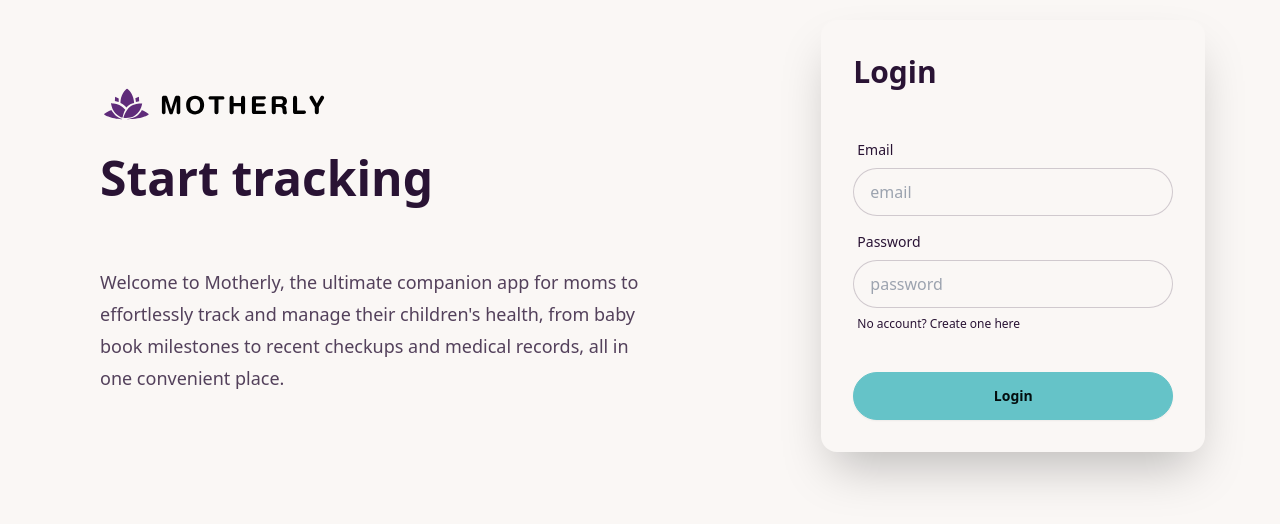
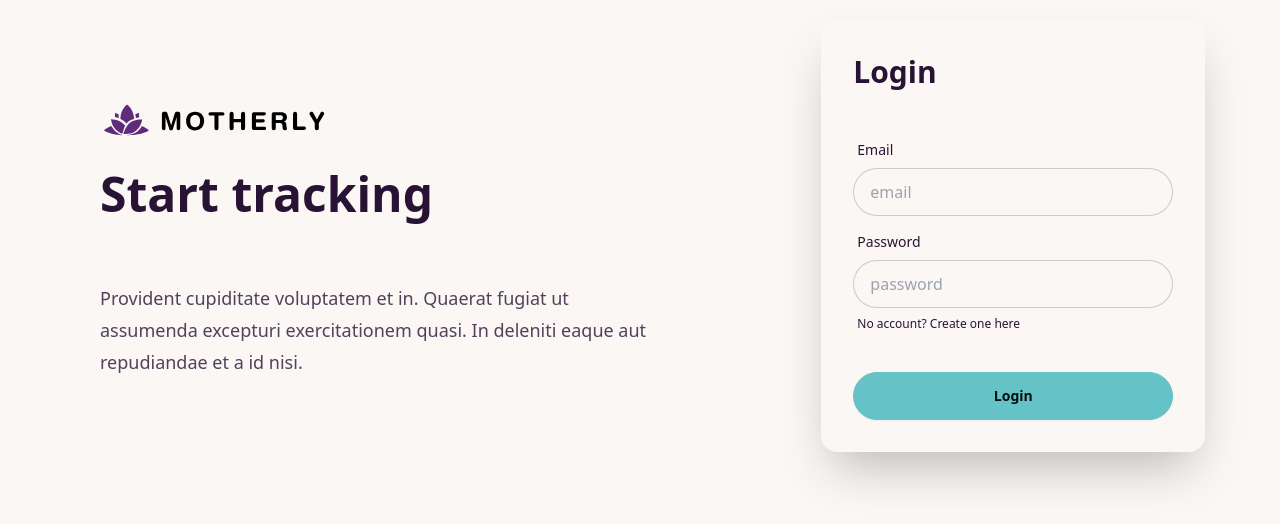
Before and after one commit to GeneMachiene/Motherly, a React (Vite) app in the folder client/: page /login in a window 1280 px wide. Shown: the part 164-688 px from the top of the page. Built offline with nearby package versions, Linux system fonts and the light colour scheme.

Commit message:
Revert "added pages, description on landing page"
This reverts commit 1395c47c6e1979e672af5a3005b5fb6a3b2764b4.

```diff
--- a/client/src/pages/Login.jsx
+++ b/client/src/pages/Login.jsx
@@ -28,7 +28,7 @@
                     <img src="/logo.svg" alt="Motherly Logo" className="h-9"/>
                   </a>
                   <h1>Start tracking</h1>
-                  <p className="py-6">Welcome to Motherly, the ultimate companion app for moms to effortlessly track and manage their children's health, from baby book milestones to recent checkups and medical records, all in one convenient place.</p>
+                  <p className="py-6">Provident cupiditate voluptatem et in. Quaerat fugiat ut assumenda excepturi exercitationem quasi. In deleniti eaque aut repudiandae et a id nisi.</p>
                 </div>
               </Col>
             </Hidden>
--- a/client/src/pages/Signup.jsx
+++ b/client/src/pages/Signup.jsx
@@ -35,7 +35,7 @@
                 <img src="/logo.svg" alt="Motherly Logo" className="h-9"/>
               </a>
               <h1>Start tracking</h1>
-              <p className="py-6">Welcome to Motherly, the ultimate companion app for moms to effortlessly track and manage their children's health, from baby book milestones to recent checkups and medical records, all in one convenient place.</p>
+              <p className="py-6">Provident cupiditate voluptatem et in. Quaerat fugiat ut assumenda excepturi exercitationem quasi. In deleniti eaque aut repudiandae et a id nisi.</p>
             </div>
           </Col>
         </Hidden>
```
Also changed, not shown: client/package.json (+1 -6 lines), client/src/AboutUs.jsx (deleted), client/src/assets/mthr.png (deleted), client/src/pages/FAQs.jsx (deleted), 1 other file (tests, documents, lock files or other folders).
